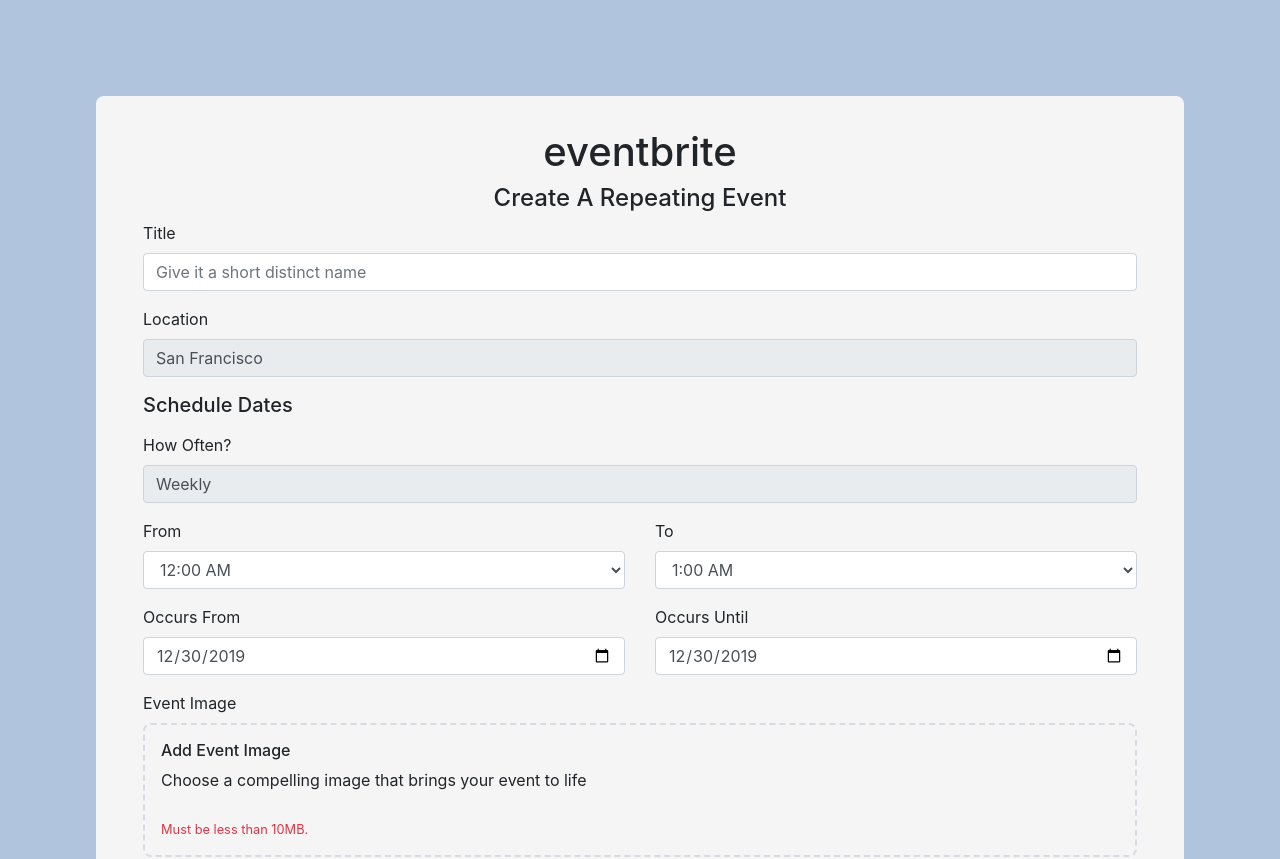
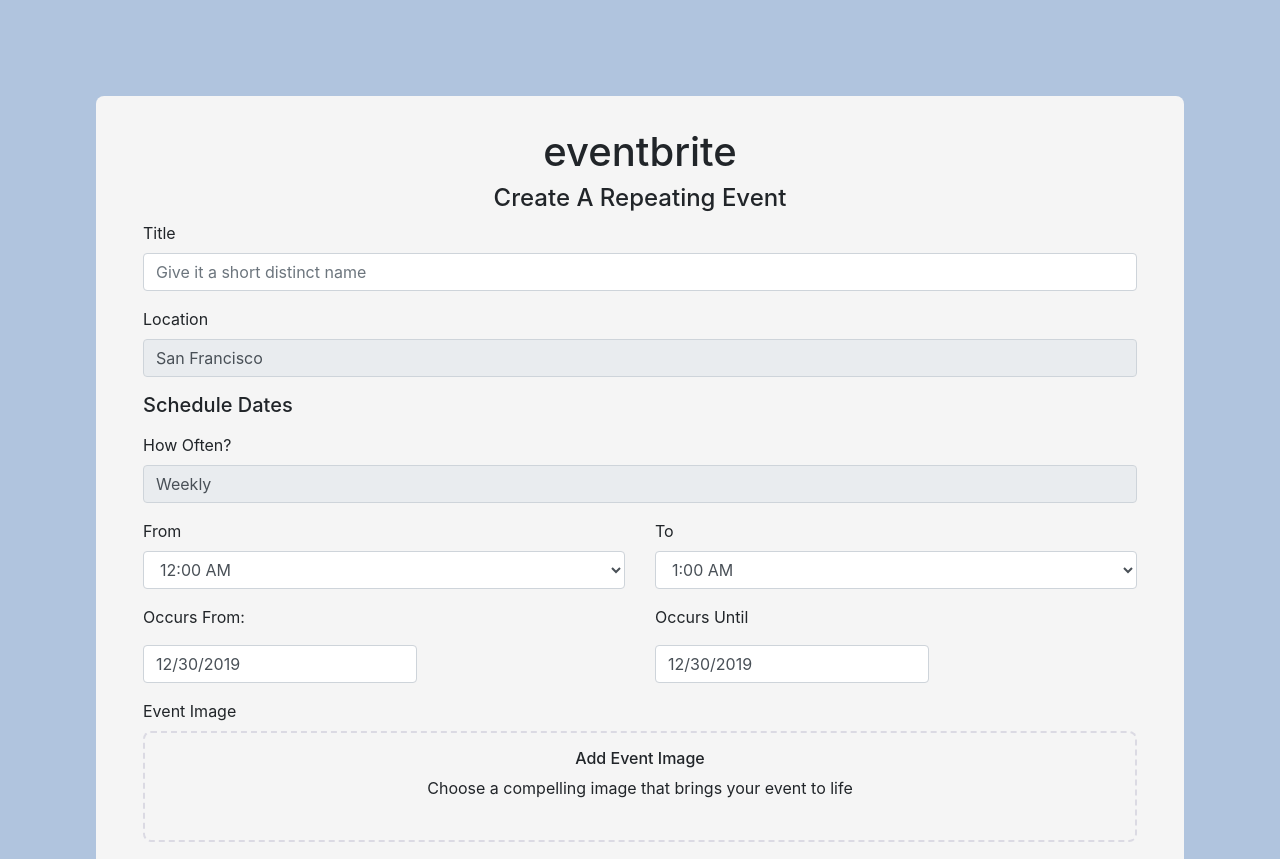
Before and after one commit to eamrhein/eventbrite, a React (Create React App) app: page / in a window 1280 px wide. Shown: the top 859 px of the page. Built offline with nearby package versions, Linux system fonts and the light colour scheme; the HTML template or start-up script is replaced by a standard one.

Commit message:
Fixed datepicker bug

```diff
--- a/package.json
+++ b/package.json
@@ -10,6 +10,7 @@
     "bootstrap": "^4.4.1",
     "react": "^16.12.0",
     "react-bootstrap": "^1.0.0-beta.16",
+    "react-datepicker": "^2.10.1",
     "react-datetime-picker": "^2.8.0",
     "react-dom": "^16.12.0",
     "react-scripts": "^3.3.0"
--- a/src/App.js
+++ b/src/App.js
@@ -13,6 +13,8 @@
 import * as apiutil from "./apiutil";
 import * as timeUtil from "./timeUtil";
 import * as validationUtil from "./valdiationUtil";
+import DatePicker from "react-datepicker";
+import "react-datepicker/dist/react-datepicker.css";
 
 function App() {
   // State Setters and getters
@@ -72,7 +74,6 @@
   // switch statement based on the name of the element
   const handleInputs = e => {
     let time;
-    let days;
     let endtime;
     switch (e.target.name) {
       case "title":
@@ -107,24 +108,6 @@
         setStartDateEndTime(endtime);
         setDuration(timeUtil.calcDuration(dateStart, endtime));
         break;
-      case "occursFrom":
-        time = timeUtil.createDate(dateStart, e.target.value);
-        validationUtil.isValidTime(time, dateEnd)
-          ? setValidity(true, "date")
-          : setValidity(false, "date");
-        setDateStart(time);
-        days = createDays(time, dateEnd);
-        setOccurences(days);
-        break;
-      case "occursUntil":
-        time = timeUtil.createDate(dateEnd, e.target.value);
-        validationUtil.isValidTime(dateStart, time)
-          ? setValidity(true, "date")
-          : setValidity(false, "date");
-        setDateEnd(time);
-        days = createDays(dateStart, time);
-        setOccurences(days);
-        break;
       case "description":
         setDescription(e.target.value);
         break;
@@ -139,6 +122,23 @@
     }
   };
 
+  const handleFrom = date => {
+    validationUtil.isValidTime(date, dateEnd)
+      ? setValidity(true, "date")
+      : setValidity(false, "date");
+    setDateStart(date);
+    let days = createDays(date, dateEnd);
+    setOccurences(days);
+  };
+
+  const handleUntil = date => {
+    validationUtil.isValidTime(dateStart, date)
+      ? setValidity(true, "date")
+      : setValidity(false, "date");
+    setDateEnd(date);
+    let days = createDays(dateStart, date);
+    setOccurences(days);
+  };
   //Sumbit Handling
   // Check if form is valid
   // if not valid show error messages
@@ -215,6 +215,7 @@
       });
     }
   };
+
   return (
     <main>
       <Container>
@@ -299,7 +300,7 @@
                       {timeUtil.timeOfDay()}
                     </Form.Control>
                     <Form.Control.Feedback type="invalid">
-                      Must be before end time.
+                      Must be Afer start time.
                     </Form.Control.Feedback>
                   </Col>
                 </Row>
@@ -318,38 +319,26 @@
               <Form.Group>
                 <Row>
                   <Col>
-                    <Form.Label>Occurs From</Form.Label>
-                    <Form.Control
-                      name="occursFrom"
-                      type="date"
-                      min={timeUtil.parseDate(
-                        timeUtil.roundDate(new Date(), 0)
-                      )}
-                      onChange={handleInputs}
-                      value={timeUtil.parseDate(dateStart)}
+                    <p>Occurs From:</p>
+                    <DatePicker
+                      className="form-control"
+                      minDate={dateStart}
+                      onChange={handleFrom}
+                      selected={dateStart}
                       isInvalid={validationSchema.date.invalid}
                       isValid={validationSchema.date.valid}
                     />
-                    <Form.Control.Feedback type="invalid">
-                      Must be before end date.
-                    </Form.Control.Feedback>
                   </Col>
                   <Col>
-                    <Form.Label>Occurs Until</Form.Label>
-                    <Form.Control
-                      name="occursUntil"
-                      type="date"
-                      onChange={handleInputs}
-                      min={timeUtil.parseDate(
-                        timeUtil.roundDate(new Date(), 1)
-                      )}
-                      value={timeUtil.parseDate(dateEnd)}
+                    <p>Occurs Until</p>
+                    <DatePicker
+                      className="form-control"
+                      onChange={handleUntil}
+                      minDate={dateEnd}
+                      selected={dateEnd}
                       isInvalid={validationSchema.date.invalid}
                       isValid={validationSchema.date.valid}
                     />
-                    <Form.Control.Feedback type="invalid">
-                      Must be after start date.
-                    </Form.Control.Feedback>
                   </Col>
                 </Row>
                 <Row>
@@ -375,13 +364,13 @@
                         type="file"
                         onChange={uploadBanner}
                         accept="image/png, image/jpeg"
-                        isInvalid={true}
+                        isInvalid={false}
                       />
                       <Form.Label htmlFor="file">
                         {imgurl ? (
                           <Image alt="banner" src={imgurl} fluid />
                         ) : (
-                          <div>
+                          <div className="default-img">
                             {" "}
                             <i className="fa fa-camera" />
                             <h6>Add Event Image</h6>
--- a/src/index.css
+++ b/src/index.css
@@ -1,13 +1,16 @@
 body {
   margin: 0;
-  font-family: -apple-system, BlinkMacSystemFont, 'Segoe UI', 'Roboto', 'Oxygen',
-    'Ubuntu', 'Cantarell', 'Fira Sans', 'Droid Sans', 'Helvetica Neue',
+  font-family: -apple-system, BlinkMacSystemFont, "Segoe UI", "Roboto", "Oxygen",
+    "Ubuntu", "Cantarell", "Fira Sans", "Droid Sans", "Helvetica Neue",
     sans-serif;
   -webkit-font-smoothing: antialiased;
   -moz-osx-font-smoothing: grayscale;
 }
 
 code {
-  font-family: source-code-pro, Menlo, Monaco, Consolas, 'Courier New',
+  font-family: source-code-pro, Menlo, Monaco, Consolas, "Courier New",
     monospace;
 }
+.img-upload-inner {
+  text-align: center;
+}
```
Also changed, not shown: 1 other file (tests, documents, lock files or other folders).
